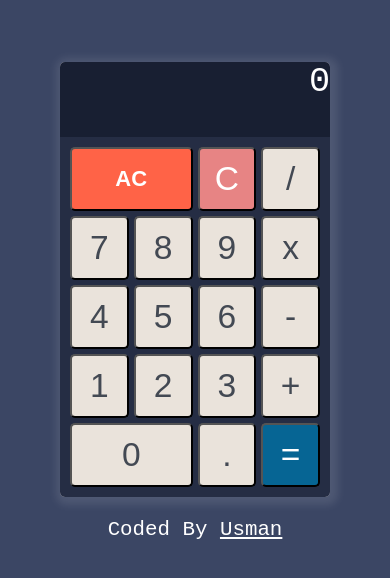
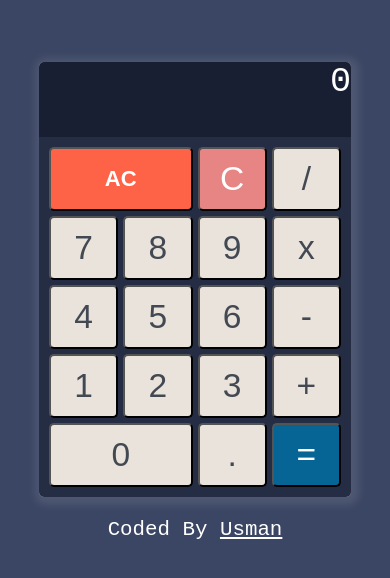
Before and after one commit to usmanLog/Calculator, a React (Create React App) app: page / in a window 390 px wide. Shown: the part 110-688 px from the top of the page. Built offline with nearby package versions, Linux system fonts and the light colour scheme.

Commit message:
add media query

```diff
--- a/src/index.css
+++ b/src/index.css
@@ -22,8 +22,7 @@ code {
 
 .wrapper {
   height: 435px;
-  min-width: 270px;
-  max-width: 325px;
+  width: 325px;
   background-color: rgb(207, 204, 204);
   box-shadow: 2px 2px 8px 6px rgba(255, 255, 255, 0.1);
   border-radius: 5px;
@@ -169,3 +168,9 @@ button:hover {
 a {
   color: white;
 }
+
+@media only screen and (max-width: 420px) {
+  .wrapper {
+    width: 80%;
+  }
+}
```
